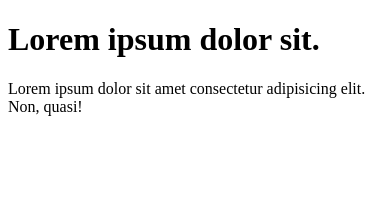
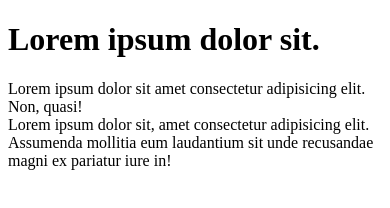
Before and after one commit to naimbetov86/project, a plain HTML site: page index.html in a window 390 px wide. Drawn offline with Linux system fonts and the light colour scheme.

Commit message:
add mobile.css

```diff
--- a/index.html
+++ b/index.html
@@ -11,5 +11,9 @@
     <h1>Lorem ipsum dolor sit.</h1>
     Lorem ipsum dolor sit amet consectetur adipisicing elit. Non, quasi!
 
+    <div class="box">
+        Lorem ipsum dolor sit, amet consectetur adipisicing elit. Assumenda mollitia eum laudantium sit unde recusandae magni ex pariatur iure in!
+    </div>
+
 </body>
 </html>
--- /dev/null
+++ b/mobile.css
@@ -0,0 +1,3 @@
+*{
+    box-sizing: border-box;
+}
```
